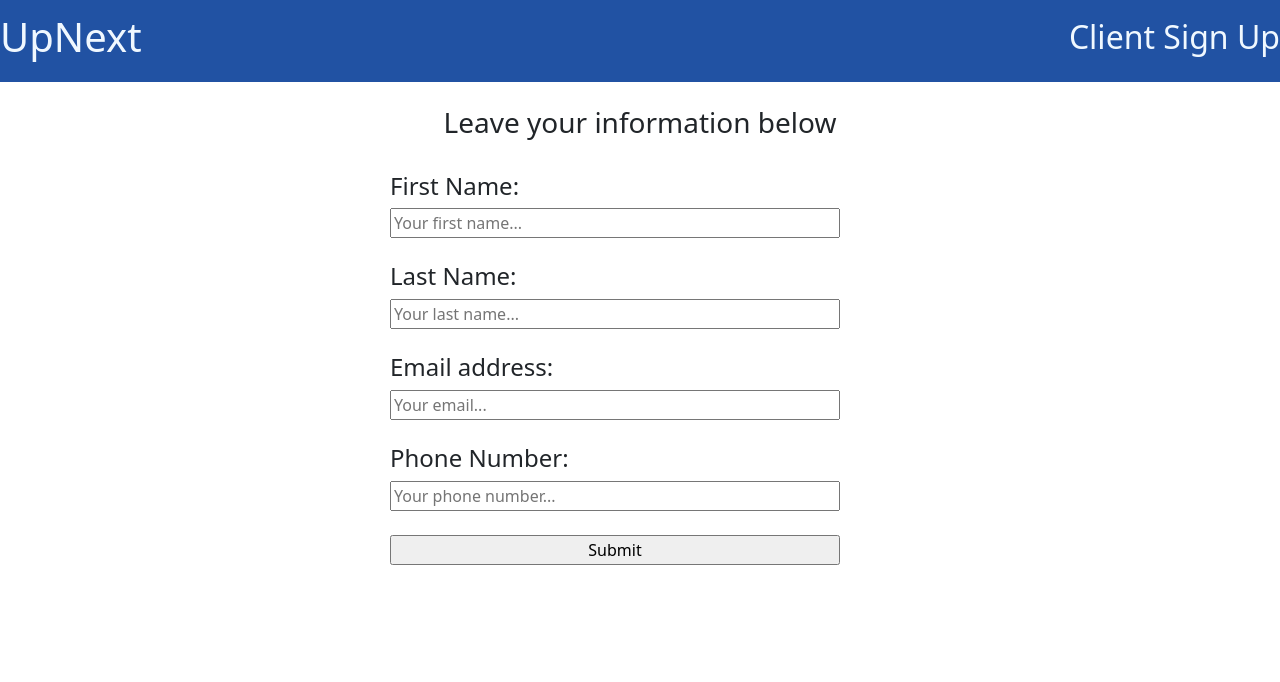
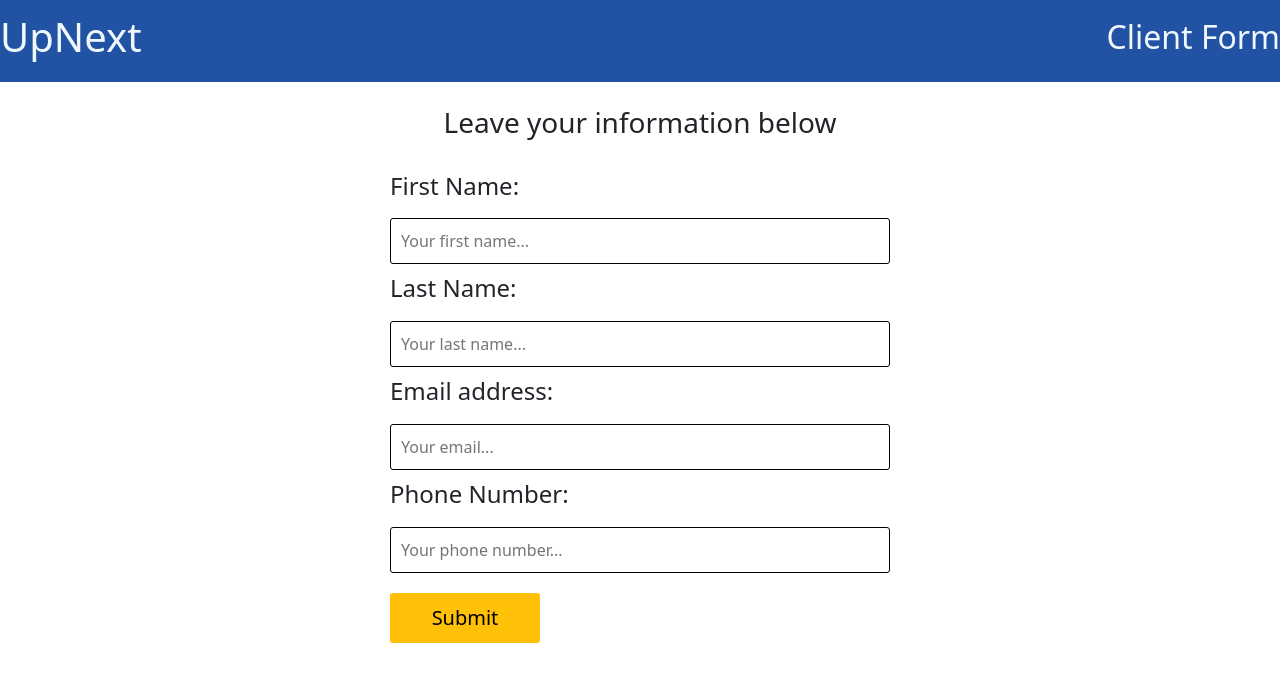
Before and after one commit to mochamapleaf/calgoryhack-potatoburner, a Flask app: page /client in a window 1280 px wide. Shown: the top 682 px of the page. Run offline with Flask 2, Linux system fonts and the light colour scheme.

Commit message:
quick update of client page

```diff
--- a/static/client.css
+++ b/static/client.css
@@ -12,9 +12,26 @@
         max-width: 500px;
     }
 
+    input[type=text] {
+        margin: 10px 0;
+    }
+
+    input[type=submit] {
+        width: 30%;
+        border: none;
+        font-size: 20px;
+        background: #ffc107;
+        margin: 10px 0;
+    }
+
     input{
         display: inline-block;
-        width: 90%;
+        width: 100%;
+        padding: 10px;
+        box-sizing: border-box;
+        border-radius: 3px;
+        border: .5px solid;
+        margin: 30px 0;
     }
 
     h1 {
--- a/templates/client.html
+++ b/templates/client.html
@@ -14,12 +14,11 @@
             <a class="navbar-brand"> <h1> UpNext </h1> </a>
             <ul class = "navbar-nav">
                 <li class="nav-item">
-                    <h2> Client Sign Up </h2>
+                    <h2> Client Form </h2>
                 </li>
             </ul>
         </nav>
     </div>
-
     <div class="form">
         <form  method="POST" action="{{ url_for('client') }}">
             <div class="prompt" style="text-align:center">
@@ -29,16 +28,12 @@
             </div>
             <h4>First Name: </h4>
             <input type="text" class="firstname" placeholder="Your first name..." name="firstname" />
-            <br><br>
             <h4>Last Name: </h4>
             <input type="text" class="lastname" placeholder="Your last name..." name="lastname" />
-            <br><br>
             <h4>Email address: </h4>
             <input type="text" class="email" placeholder="Your email..." name="email" />
-            <br><br>
             <h4>Phone Number: </h4>
             <input type="text" class="phone" placeholder="Your phone number..." name="phone" />
-            <br><br>
             <input class="submit" type="submit" value="Submit">
         </form>
     </div>
```
